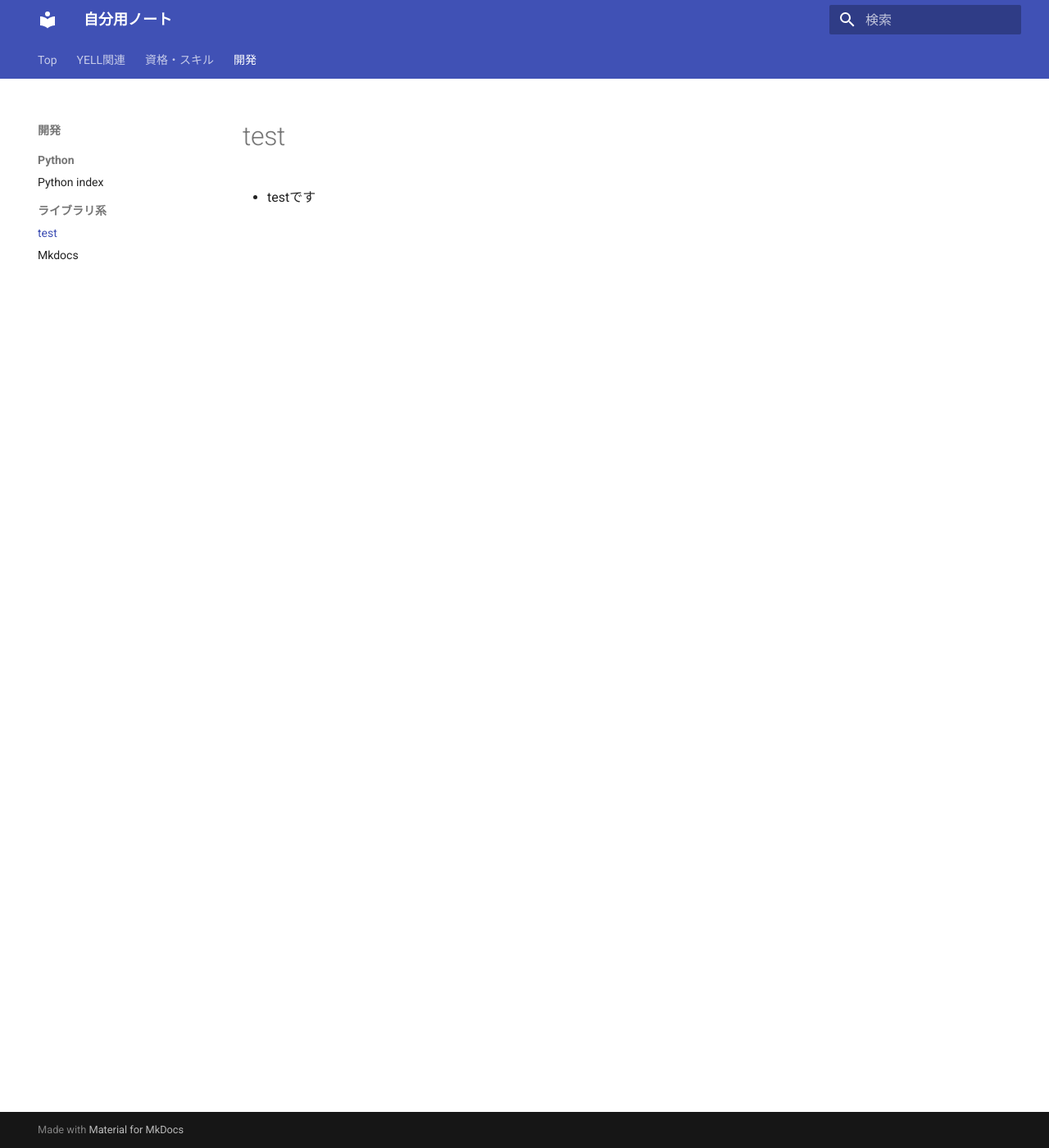
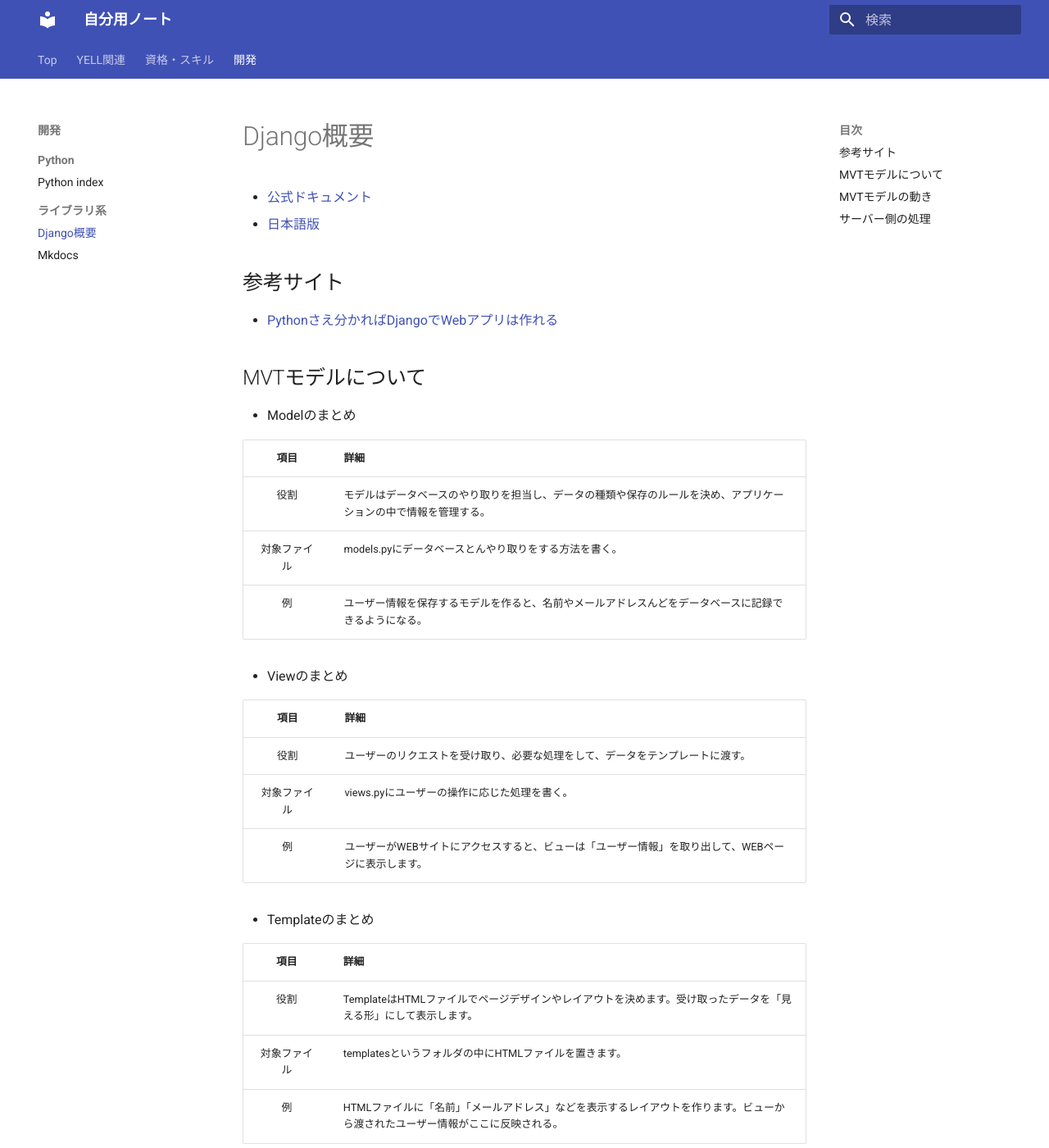
Before and after one commit to Michitaro28/Notes, an MkDocs documentation site: the page built from docs/開発/ライブラリ系/Django.md, in a window 1280 px wide and 1400 px high. Shown: the whole window at 82% size. Built offline with MkDocs 1.6.1 and Material for MkDocs 9.7.7, drawn with Linux system fonts in a browser that asks for light colours; some of the changed text lies outside the part shown.

Commit message:
git add忘れ

```diff
--- a/docs/開発/ライブラリ系/Django.md
+++ b/docs/開発/ライブラリ系/Django.md
@@ -1,2 +1,75 @@
-# test
-- testです
+# Django概要
+
+- [公式ドキュメント](https://www.djangoproject.com/)
+- [日本語版](https://docs.djangoproject.com/ja/6.0/)
+
+## 参考サイト
+- [Pythonさえ分かればDjangoでWebアプリは作れる](https://qiita.com/pythonista/items/19613663ef7bb3c57d4f)
+
+
+
+## MVTモデルについて
+
+- Modelのまとめ
+
+|項目|詳細|
+| :---: | --- |
+|役割|モデルはデータベースのやり取りを担当し、データの種類や保存のルールを決め、アプリケーションの中で情報を管理する。|
+|対象ファイル|models.pyにデータベースとんやり取りをする方法を書く。|
+|例|ユーザー情報を保存するモデルを作ると、名前やメールアドレスんどをデータベースに記録できるようになる。|
+
+- Viewのまとめ
+
+|項目|詳細|
+| :---: | --- |
+|役割|ユーザーのリクエストを受け取り、必要な処理をして、データをテンプレートに渡す。|
+|対象ファイル|views.pyにユーザーの操作に応じた処理を書く。|
+|例|ユーザーがWEBサイトにアクセスすると、ビューは「ユーザー情報」を取り出して、WEBページに表示します。|
+
+- Templateのまとめ
+
+|項目|詳細|
+| :---: | --- |
+|役割|TemplateはHTMLファイルでページデザインやレイアウトを決めます。受け取ったデータを「見える形」にして表示します。|
+|対象ファイル|templatesというフォルダの中にHTMLファイルを置きます。|
+|例|HTMLファイルに「名前」「メールアドレス」などを表示するレイアウトを作ります。ビューから渡されたユーザー情報がここに反映される。|
+
+## MVTモデルの動き
+
+![image](../../assets/images/MVTモデルの動き.png)
+
+**ステップ**
+1. リクエスト
+2. URLディスパッチャ
+3. Viewでの処理
+4. Modelからデータ取得
+5. Viewにデータを渡す
+6. テンプレートに表示要求
+7. データ表示
+8. レスポンス
+
+
+**URLディスパッチャとは**
+Djangoの「URLディスパッチャ」は、ユーザーがWEBサイトにアクセスした際に、どのビュー（処理）を呼び出すかを決める役割を担っている。ユーザーが入力したURLを元にどの処理を実行するべきかを判断し、「リクエスト」を適切な「ビュー」に送ります。
+
+
+## サーバー側の処理
+
+**Django処理の全体構成**
+![Django処理の流れ](../../assets/images/Djangoの処理の流れ.png)
+
+**ステップ**
+1. ユーザーがブラウザでURLを入力し、WEBサイトにアクセスします。
+2. DjangoがそのURLに応じて、どの処理を行うかを決め、対象のviews.pyの処理を呼び出します。
+3. リクエストに応じて、データベース（models.py）から情報を取り出したり、テンプレート（HTMLファイル）を使用してページを作ります。
+4. 完成したWEBページが、ユーザーのブラウザに表示されます。
+
+
+**サーバー側のまとめ**
+
+|ファイル名|詳細|
+| :---: | --- |
+|urls.py|WEBサイトのアドレス（URL）と、そのアドレスにアクセスした時にになをするかを決める「道標」です。**URLディスパッチャ**の役割です。|
+|views.py|リクエストを受け取り、必要な処理を行い、結果を返す「頭脳」の部分です。データをとりだして画面に表示させる役割|
+|models.py|データベースとやり取りを行う場所です。保存したいデータの「形（構造）」を決めます。|
+|templates|HTMLファイルを格納するフォルダです。WEBページの見た目を作る場所です。|
```
